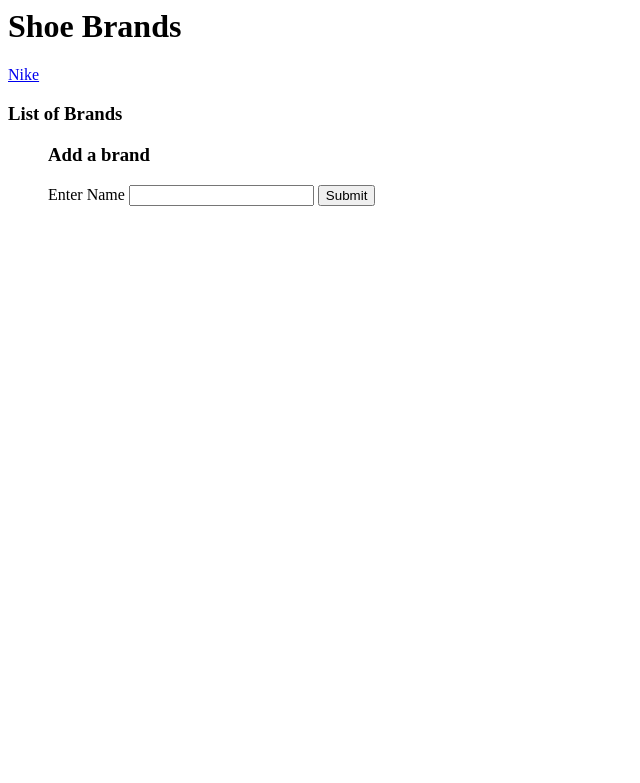
After one commit to michaellor/php-code-review-4-shoestore, a PHP site: template views/brand_index.html.twig in a window 1280 px wide. The commit adds this page. Shown: the top 783 px of the page, without its empty margins (0-640 px from the left). Run offline with PHP 8.4, Linux system fonts and the light colour scheme; the template is opened without the code that fills it: most values are stand-ins (such as "Sample title", 1, 10 or a date in 2020); some libraries are stand-ins or nearby versions.

Commit message:
add routes for landing page

```diff
--- /dev/null
+++ b/views/brand_index.html.twig
@@ -0,0 +1,30 @@
+<html>
+<head>
+    <title>Shoe Brands</title>
+</head>
+<body>
+  <div class="container">
+      <h1>Shoe Brands</h1>
+      <p><a href="/stores">Nike</a></p>
+      {% if brands is not empty %}
+          <h3>List of Brands</h3>
+          <ol>
+              {% for brand in brands %}
+
+              {% endfor %}
+      {% endif %}
+
+      <div class="container">
+          <h3>Add a brand</h3>
+          <form action="/add_brand" method="post">
+              <label for="new_brand">Enter Name</label>
+              <input name="new_brand" type="text">
+              <button type="submit" class="btn btn-info">Submit</button>
+          </form>
+      </div>
+  </div>
+
+
+
+</body>
+</html>
```
Also changed, not shown: app/app.php (+14 -3 lines), views/index.html.twig (+6 -1 lines), views/store_index.html.twig (added, +15 -0 lines).
